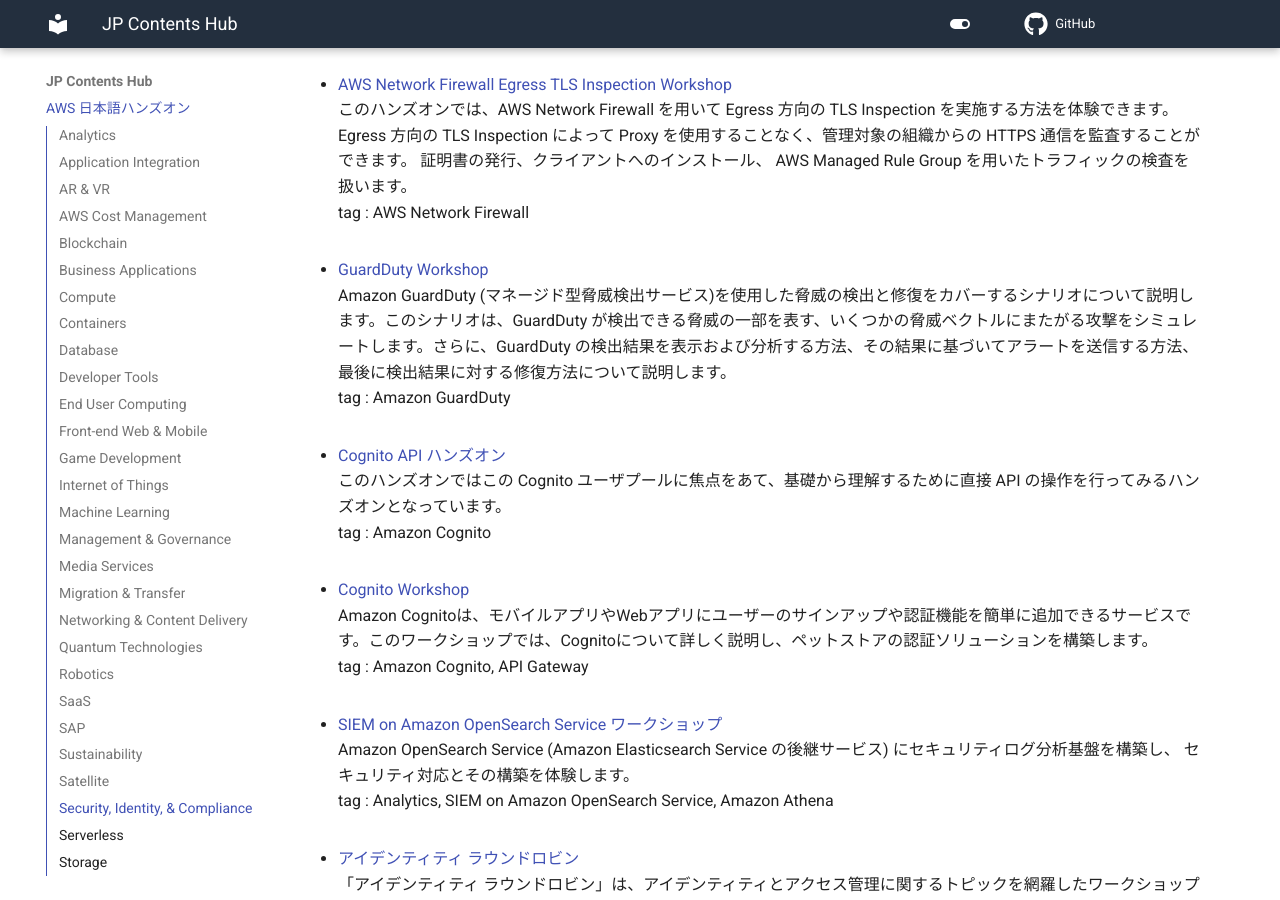
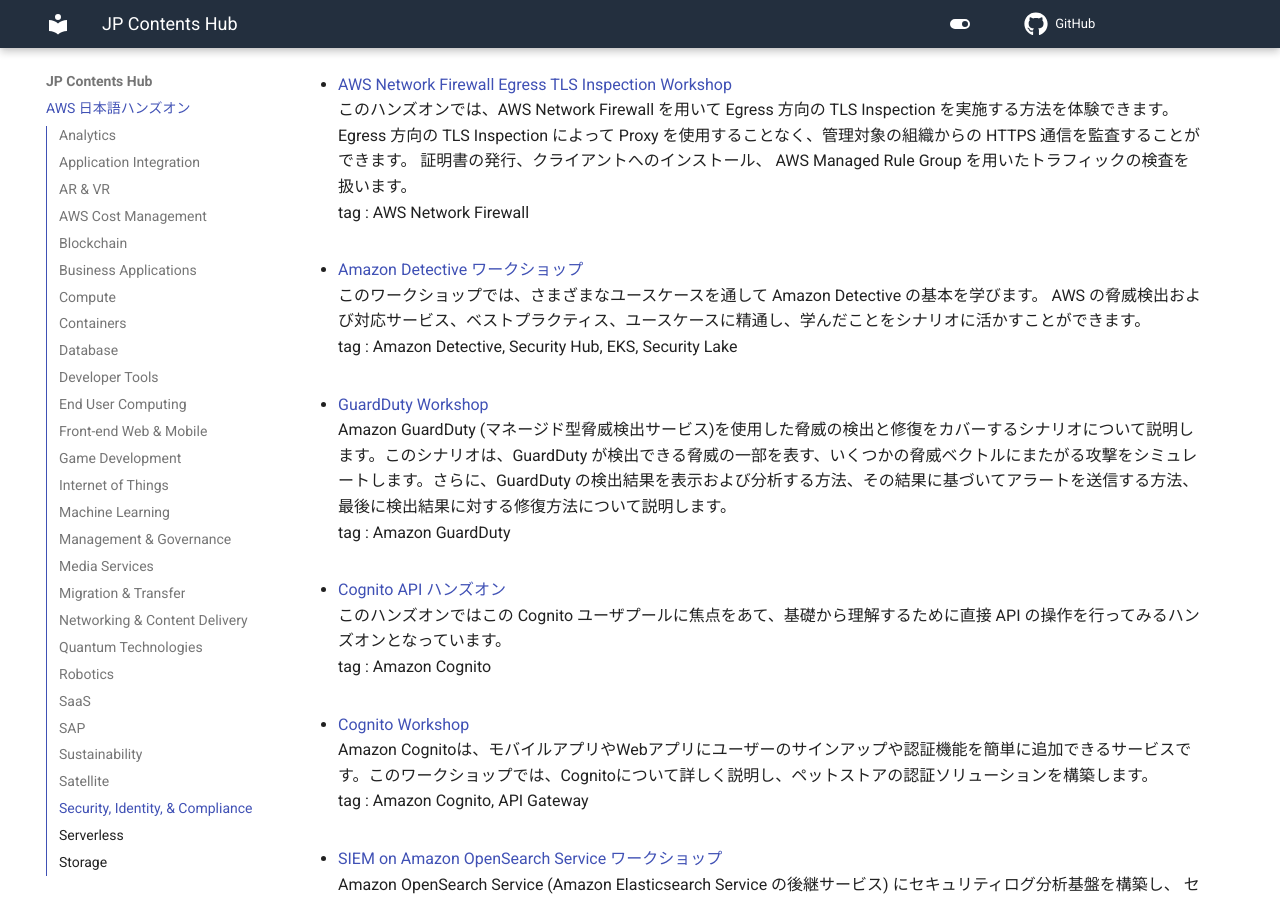
Before and after one commit to aws-samples/jp-contents-hub, an MkDocs documentation site: the page built from content/index.md, in a window 1280 px wide and 900 px high, scrolled down 33306 px. Built offline with MkDocs 1.6.1 and Material for MkDocs 9.7.7, drawn with Linux system fonts in a browser that asks for light colours; a script that is not in the unit is left out; comment, search, counter and statistics services are not loaded.

Commit message:
add: 新規ハンズオンコンテンツ追加

```diff
--- a/content/index.md
+++ b/content/index.md
@@ -847,6 +847,10 @@
 このハンズオンでは、AWS Network Firewall を用いて Egress 方向の TLS Inspection を実施する方法を体験できます。 Egress 方向の TLS Inspection によって Proxy を使用することなく、管理対象の組織からの HTTPS 通信を監査することができます。 証明書の発行、クライアントへのインストール、 AWS Managed Rule Group を用いたトラフィックの検査を扱います。
 tag : AWS Network Firewall
 
+- <a href="https://catalog.workshops.aws/detective/ja-JP" target="_blank" onclick="sendClickCount()" onauxclick="sendClickCount()">Amazon Detective ワークショップ</a>
+このワークショップでは、さまざまなユースケースを通して Amazon Detective の基本を学びます。 AWS の脅威検出および対応サービス、ベストプラクティス、ユースケースに精通し、学んだことをシナリオに活かすことができます。
+tag : Amazon Detective, Security Hub, EKS, Security Lake
+
 - <a href="https://d2h9aujg4hgxod.cloudfront.net/72704A00-FCD4-11EB-B3AC-898E20057A09/index.html" target="_blank" onclick="sendClickCount()" onauxclick="sendClickCount()">GuardDuty Workshop</a>
 Amazon GuardDuty (マネージド型脅威検出サービス)を使用した脅威の検出と修復をカバーするシナリオについて説明します。このシナリオは、GuardDuty が検出できる脅威の一部を表す、いくつかの脅威ベクトルにまたがる攻撃をシミュレートします。さらに、GuardDuty の検出結果を表示および分析する方法、その結果に基づいてアラートを送信する方法、最後に検出結果に対する修復方法について説明します。
 tag : Amazon GuardDuty
```
Also changed, not shown: README.md (+5 -0 lines), site/index.html, site/search/search_index.json, 1 other file.
